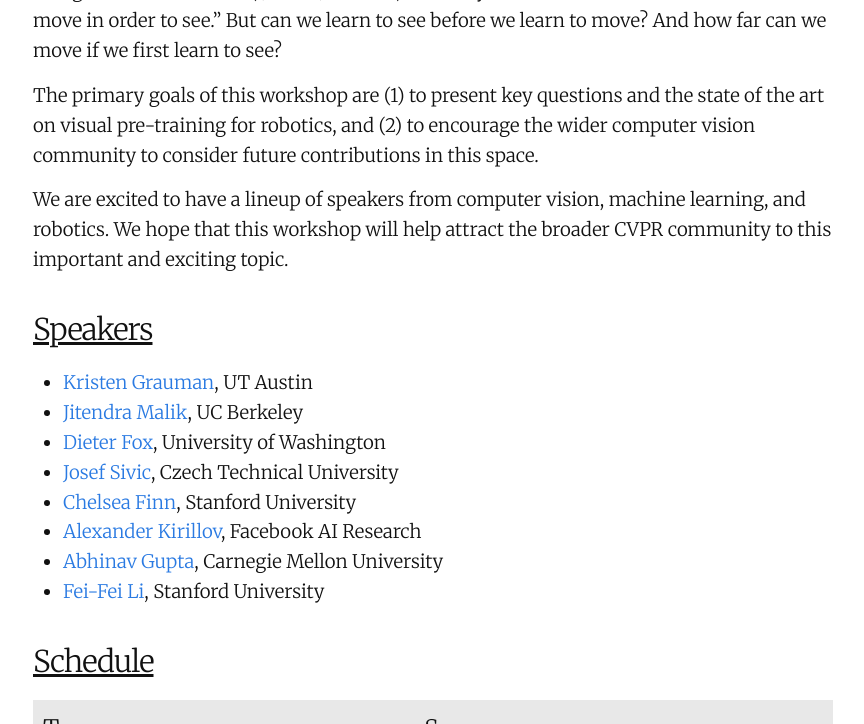
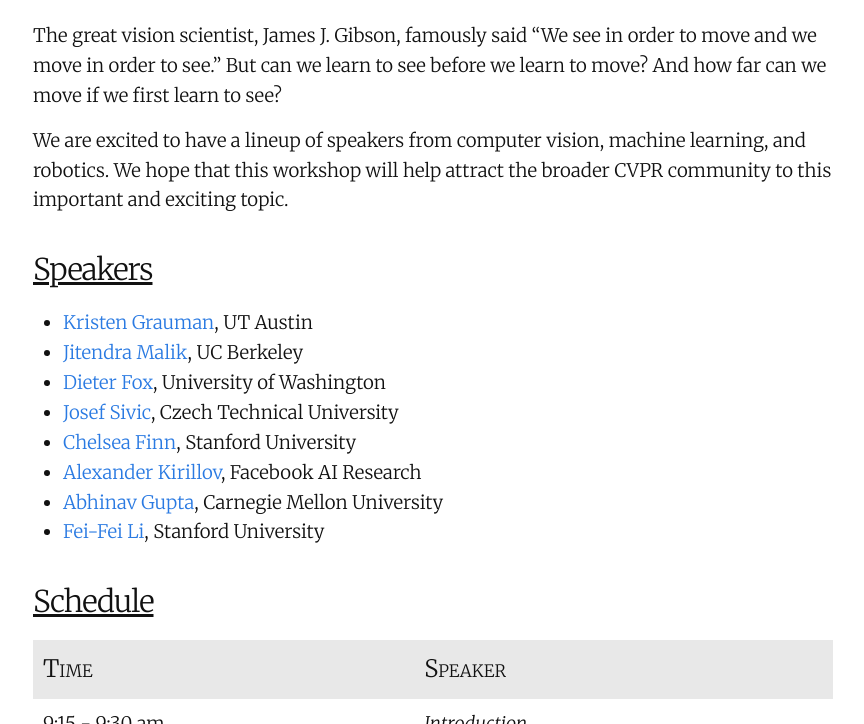
Before and after one commit to vispr-workshop/vispr-workshop.github.io, a Jekyll site: the page built from index.md, in a window 1280 px wide and 900 px high, scrolled down 387 px, cut to the strip 176-900 px from the top of the window. Shown: the whole strip, without its empty margins (207-1071 px from the left). Built offline with Jekyll 4.4.1, drawn with Linux system fonts in a browser that asks for light colours; our own code applies the rules of GitHub Pages for plain Markdown files.

Commit message:
Update index.md

```diff
--- a/index.md
+++ b/index.md
@@ -12,10 +12,9 @@ Location: West 220-222
 <div align="center">
   <img src="assets/room.jpg" />
 </div>
+<br>
 
 The great vision scientist, James J. Gibson, famously said “We see in order to move and we move in order to see.” But can we learn to see before we learn to move? And how far can we move if we first learn to see?
-
-The primary goals of this workshop are (1) to present key questions and the state of the art on visual pre-training for robotics, and (2) to encourage the wider computer vision community to consider future contributions in this space.
 
 We are excited to have a lineup of speakers from computer vision, machine learning, and robotics. We hope that this workshop will help attract the broader CVPR community to this important and exciting topic.
 
```
